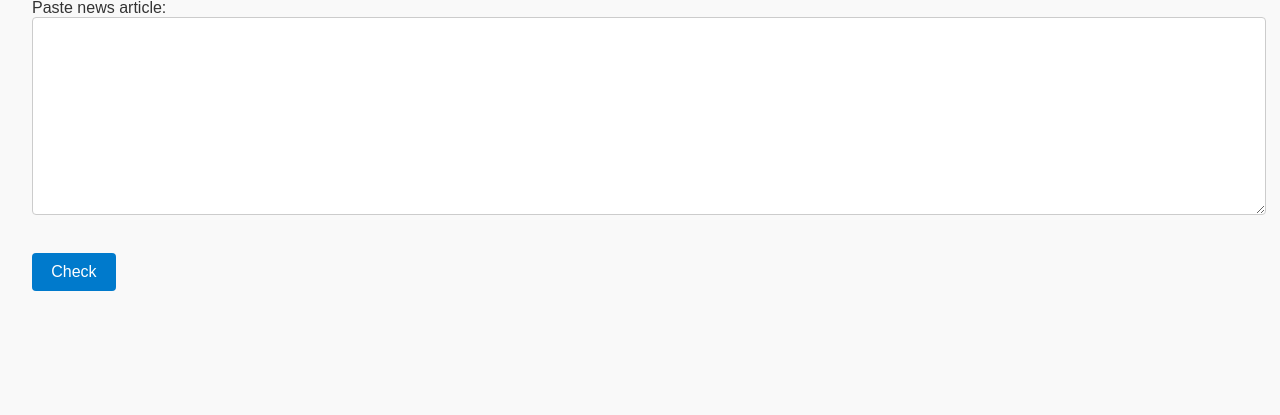
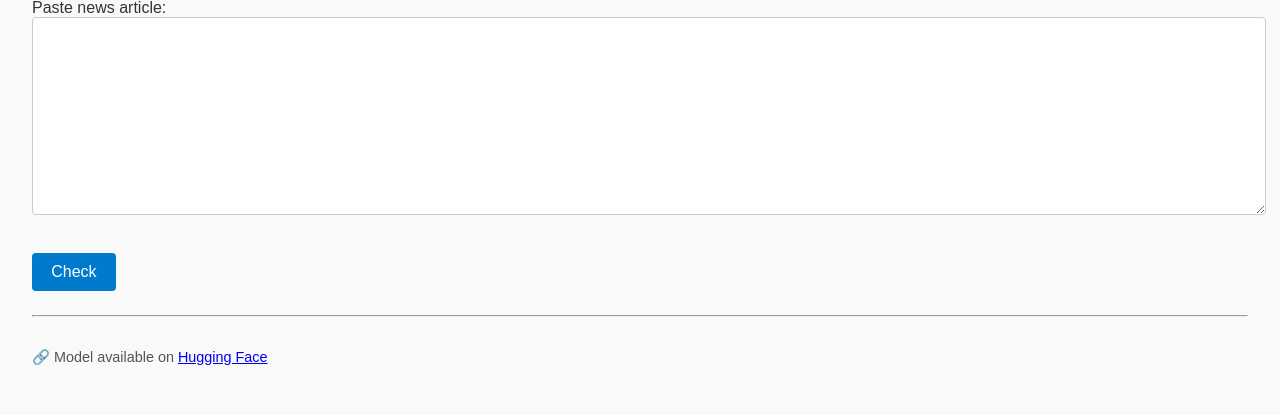
Before and after one commit to AMzaheri/fake-news-detection-llm, a Flask app: page / in a window 1280 px wide. Shown: the part 215-630 px from the top of the page. Run offline with Flask 3, Linux system fonts and the light colour scheme; parts of the project's set-up code (start-up, migrations or seed data) failed here and were passed over.

Commit message:
Added link of  Hugging Face repo to app/templates/index.html

```diff
--- a/app/templates/index.html
+++ b/app/templates/index.html
@@ -138,5 +138,11 @@
   <p><strong>💡 Takeaway:</strong> The model learns patterns — not truth. Use results as linguistic indicators, not facts.</p>
 </div>
 
+<hr>
+<footer style="margin-top: 2rem; font-size: 0.9rem; color: #555;">
+  🔗 Model available on <a href="https://huggingface.co/afsanehm/fake-news-detection-llm" target="_blank">Hugging Face</a>
+</footer>
+
+
 </body>
 </html>
```
